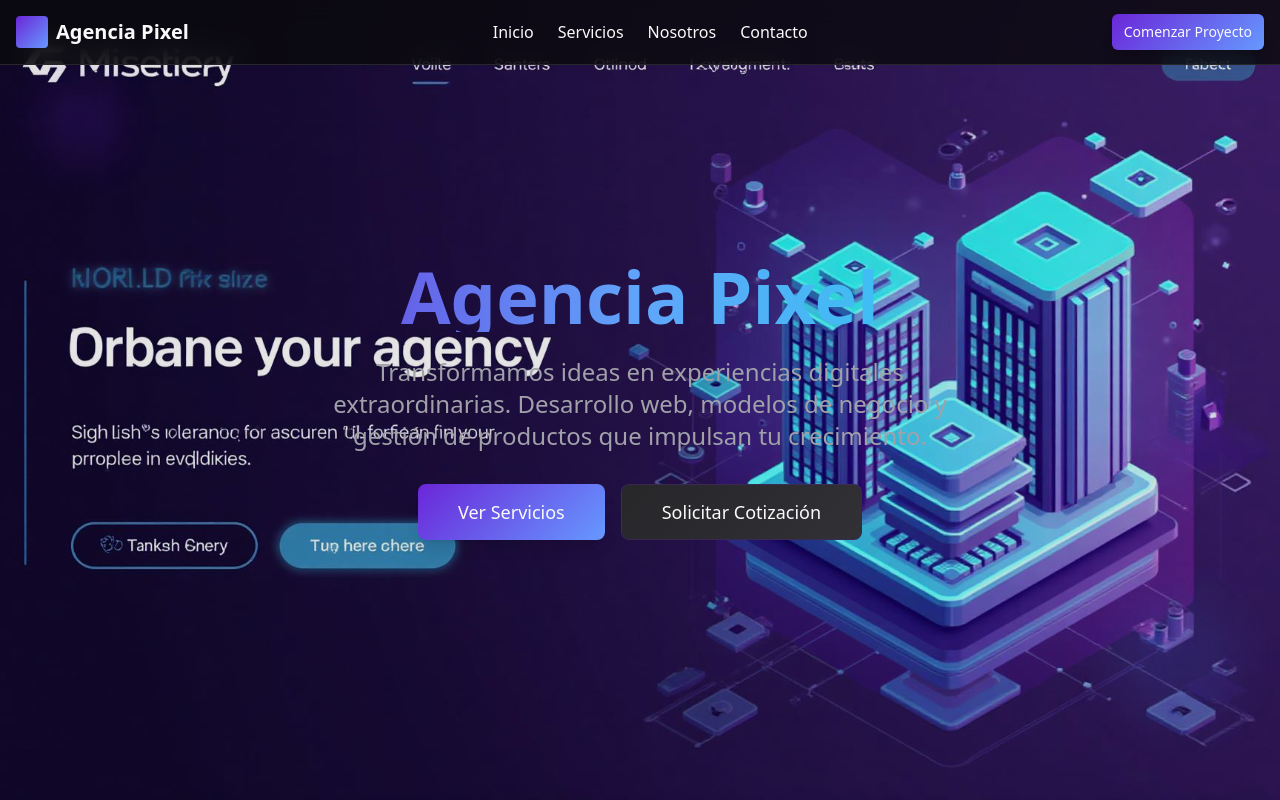
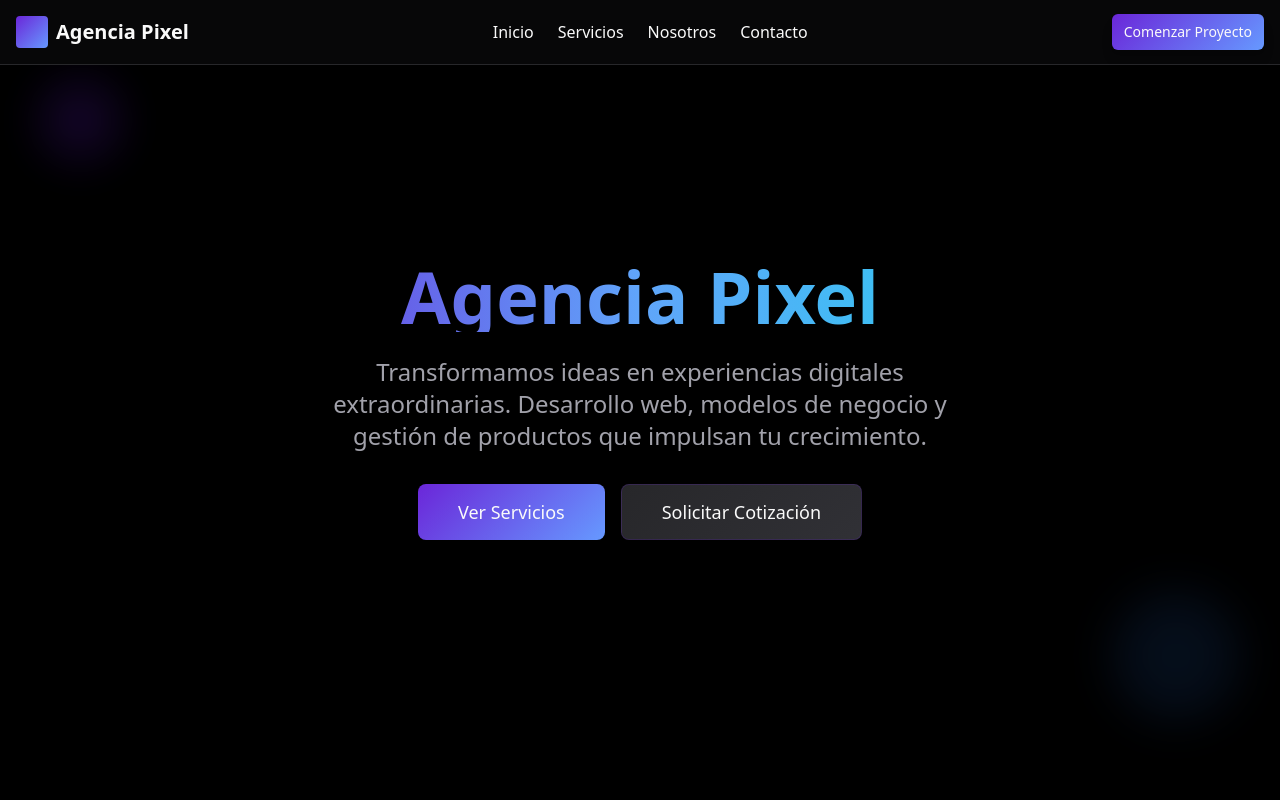
Before and after one commit to jpcamus97/agencia-pixel, a React (Vite) app: page / in a window 1280 px wide. Shown: the top 800 px of the page. Built offline with nearby package versions, Linux system fonts and the light colour scheme.

Commit message:
Change hero banner background
Update the hero section background to a black color with circuit patterns.

```diff
--- a/src/components/Hero.tsx
+++ b/src/components/Hero.tsx
@@ -1,5 +1,5 @@
 import { Button } from "./ui/button";
-import heroImage from "@/assets/hero-bg.jpg";
+import circuitsImage from "@/assets/circuits-bg.jpg";
 
 const Hero = () => {
   const scrollToSection = (id: string) => {
@@ -10,9 +10,9 @@ const Hero = () => {
   return (
     <section id="inicio" className="min-h-screen flex items-center relative overflow-hidden">
       <div
-        className="absolute inset-0 bg-gradient-hero opacity-90"
+        className="absolute inset-0 bg-black"
         style={{
-          backgroundImage: `url(${heroImage})`,
+          backgroundImage: `url(${circuitsImage})`,
           backgroundSize: 'cover',
           backgroundPosition: 'center',
           backgroundBlendMode: 'overlay'
```
Also changed, not shown: src/assets/circuits-bg.jpg (added).
